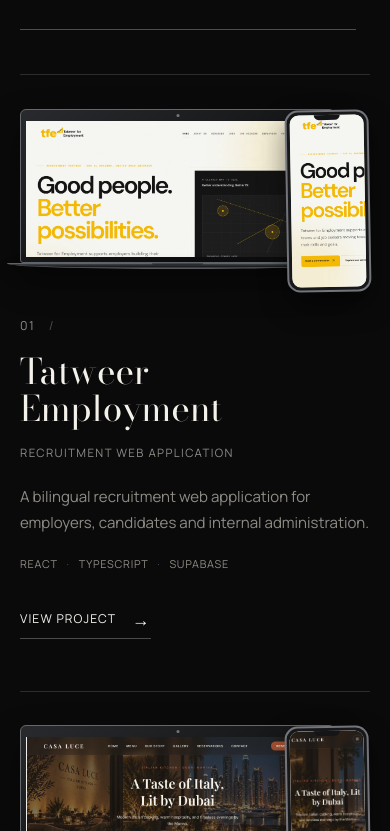
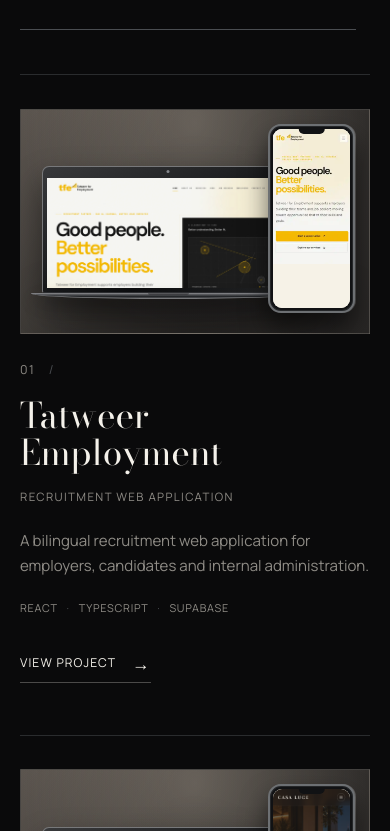
Before and after one commit to amerqussad2-ai/amer-kussad-portfolio, a Next.js app: page / in a window 390 px wide. Shown: the part 1133-1964 px from the top of the page. Built offline with nearby package versions, Linux system fonts and the light colour scheme.

Commit message:
Use real Tatweer mobile screenshot and refine laptop-phone showcase frames

```diff
--- a/src/components/Work.module.css
+++ b/src/components/Work.module.css
@@ -507,3 +507,170 @@
     transition: none;
   }
 }
+
+/* Device presentation refinement — matches the warm studio mockup reference.
+   Screenshot sources are real captures (Tatweer mobile is independently cropped). */
+.deviceStage {
+  display: flex;
+  align-items: flex-end;
+  justify-content: flex-start;
+  position: relative;
+  isolation: isolate;
+  width: 100%;
+  min-height: 0;
+  aspect-ratio: 1.95 / 1;
+  padding: 7.5% 5.5% 6.5% 6%;
+  overflow: hidden;
+  border: 1px solid rgba(244, 241, 234, 0.12);
+  background:
+    radial-gradient(ellipse at 50% 6%, rgba(232, 218, 200, 0.25), transparent 70%),
+    linear-gradient(135deg, #4d4742 0%, #35322f 45%, #292726 100%);
+}
+
+.deviceStage::before {
+  content: "";
+  position: absolute;
+  inset: 0;
+  z-index: -1;
+  opacity: 0.55;
+  pointer-events: none;
+  background:
+    linear-gradient(115deg, rgba(235, 225, 210, 0.17) 0%, transparent 37%),
+    radial-gradient(ellipse at 50% 112%, rgba(11, 10, 10, 0.54), transparent 64%);
+}
+
+.deviceStage::after {
+  content: "";
+  position: absolute;
+  z-index: -1;
+  bottom: 3.5%;
+  left: 5%;
+  width: 90%;
+  height: 14%;
+  border-radius: 50%;
+  background: rgba(9, 9, 10, 0.33);
+  filter: blur(20px);
+  pointer-events: none;
+}
+
+.laptopFrame {
+  z-index: 1;
+  width: 78%;
+  margin: 0 0 2% 1.6%;
+  transform: none;
+}
+
+.laptopLid {
+  padding: clamp(4px, 0.53vw, 8px);
+  padding-top: clamp(11px, 0.92vw, 15px);
+  border: 1px solid #77787a;
+  border-bottom-color: #2d2e31;
+  border-radius: clamp(7px, 0.9vw, 12px) clamp(7px, 0.9vw, 12px) 2px 2px;
+  background: linear-gradient(155deg, #38393b, #0d0e10 68%, #262728);
+  box-shadow: 0 14px 31px rgba(0, 0, 0, 0.40);
+}
+
+.laptopCamera {
+  top: clamp(3px, 0.4vw, 6px);
+  background: #85888d;
+}
+
+.laptopBase {
+  height: clamp(6px, 0.9vw, 11px);
+  margin: 0 -4%;
+  border-color: #77787a;
+  background: linear-gradient(180deg, #949598 0%, #626367 21%, #222427 72%, #55565a 100%);
+}
+
+.showcaseImage {
+  background: #f5f3ec;
+}
+
+.phoneFrame {
+  z-index: 4;
+  right: 6.3%;
+  bottom: 7.3%;
+  width: 21%;
+  aspect-ratio: 9 / 19.6;
+  border: 2px solid #6d7073;
+  border-radius: clamp(13px, 1.95vw, 28px);
+  padding: clamp(3px, 0.46vw, 6px);
+  background: #111214;
+  box-shadow:
+    0 15px 27px rgba(0, 0, 0, 0.57),
+    inset 0 0 0 1px #252729,
+    1px 0 0 rgba(232, 233, 234, 0.26);
+  transform: rotate(0deg);
+}
+
+.phoneScreen {
+  background: #f6f2e7;
+  border-radius: clamp(9px, 1.5vw, 22px);
+}
+
+.phoneNotch {
+  background: #111214;
+  width: 32%;
+}
+
+.phoneImage {
+  object-fit: contain;
+  object-position: center top;
+  background: #f6f2e7;
+}
+
+.showcaseTatweer .phoneImage {
+  object-position: center top;
+}
+
+.showcase:hover .phoneFrame,
+.showcase:focus-within .phoneFrame {
+  transform: translateY(-5px);
+}
+
+@media (max-width: 899px) {
+  .deviceStage {
+    aspect-ratio: 1.83 / 1;
+    padding: 7% 5% 6% 5%;
+  }
+
+  .laptopFrame {
+    width: 79%;
+    margin-left: 1%;
+  }
+
+  .phoneFrame {
+    right: 5%;
+    bottom: 7%;
+    width: 22.5%;
+  }
+
+  .showcase:hover .phoneFrame,
+  .showcase:focus-within .phoneFrame {
+    transform: none;
+  }
+}
+
+@media (max-width: 430px) {
+  .deviceStage {
+    aspect-ratio: 1.55 / 1;
+    padding-bottom: 8%;
+  }
+
+  .phoneFrame {
+    width: 25%;
+    right: 4%;
+    bottom: 9%;
+  }
+
+  .laptopFrame {
+    width: 81%;
+  }
+}
+
+@media (prefers-reduced-motion: reduce) {
+  .showcase:hover .phoneFrame,
+  .showcase:focus-within .phoneFrame {
+    transform: none;
+  }
+}
--- a/src/components/Work.tsx
+++ b/src/components/Work.tsx
@@ -17,7 +17,7 @@
       "A bilingual recruitment web application for employers, candidates and internal administration.",
     stack: ["React", "TypeScript", "Supabase"],
     image: "/images/projects/tatweer-home.webp",
-    mobileImage: "/images/projects/tatweer-home.webp",
+    mobileImage: "/images/projects/tatweer-mobile-clean.webp",
     alt: "Tatweer Employment homepage",
     width: 1350,
     height: 610,
```
Also changed, not shown: public/images/projects/tatweer-mobile-clean.webp (added).
